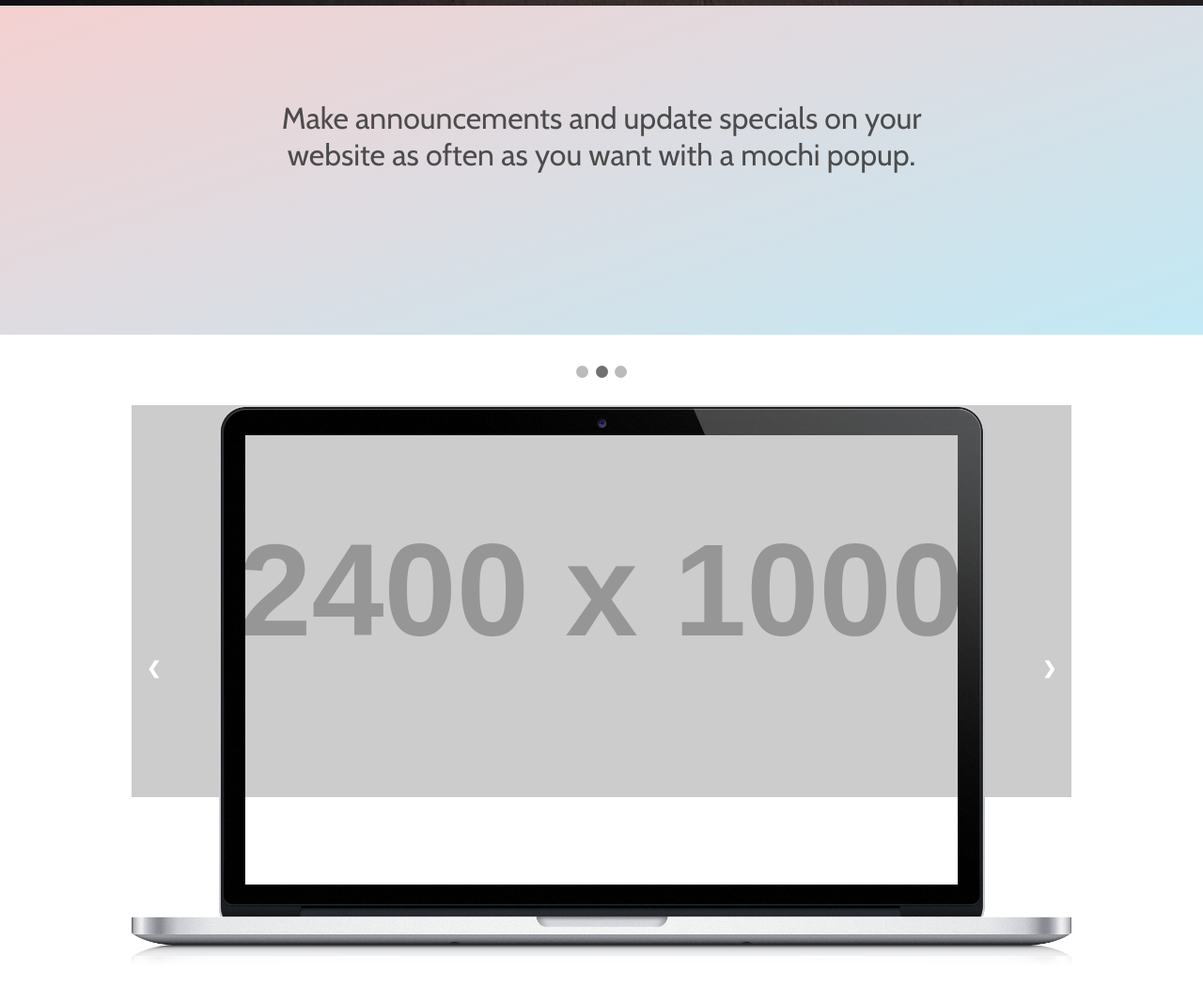
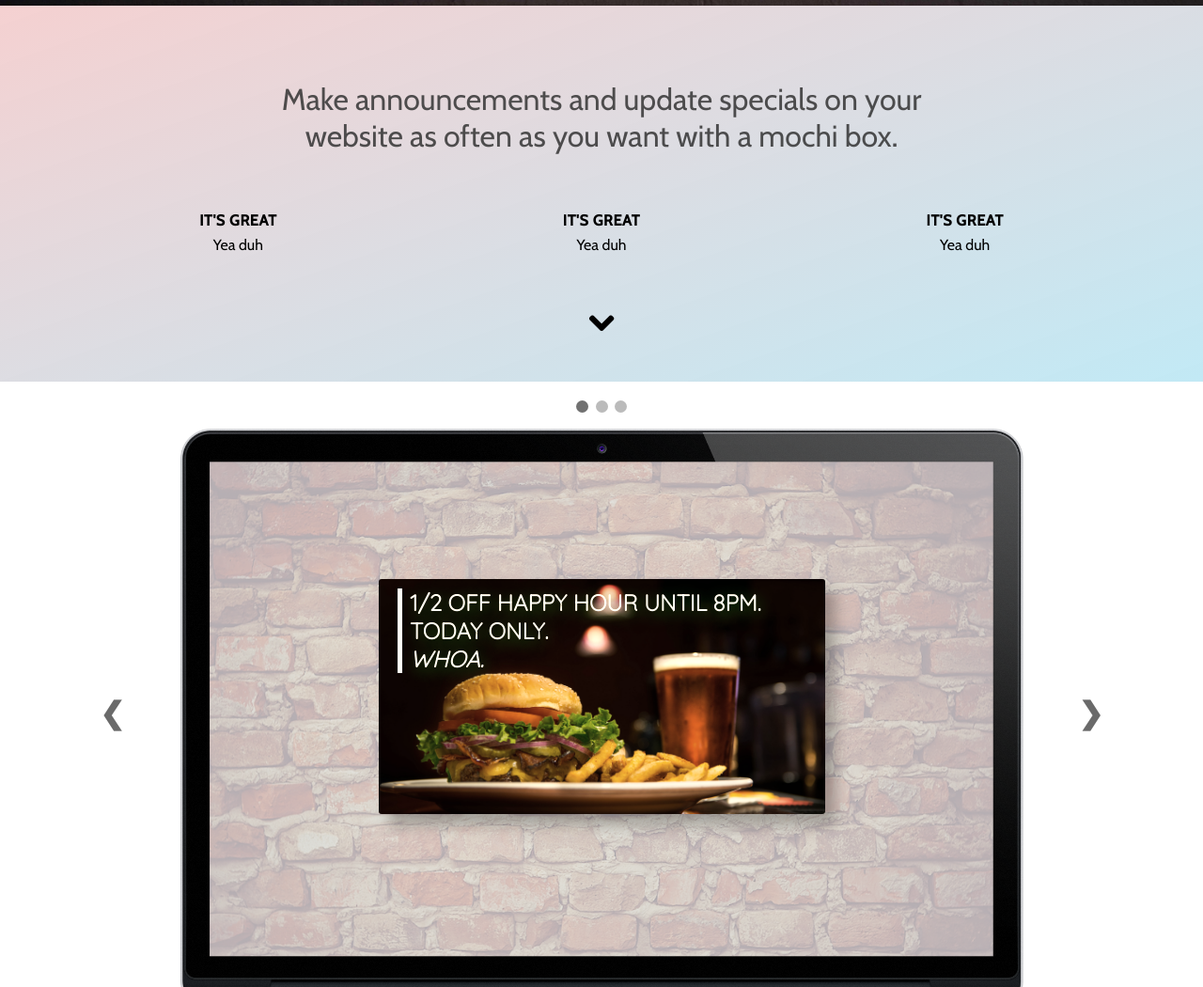
Before and after one commit to andrewheekin/mochi, a website built with webpack: page index.html in a window 1280 px wide. Shown: the part 794-1844 px from the top of the page at 94% size. Built offline with nearby package versions, Linux system fonts and the light colour scheme; placeholder pictures from the web are drawn by us.

Commit message:
focus on popup example section on arrow click

```diff
--- a/css/style.css
+++ b/css/style.css
@@ -331,21 +331,56 @@ i.chevron-down:hover {
 
 #description-section {
   width: 100%;
-  height: 350px;
-  padding: 100px 21%;
+  height: 400px;
   box-sizing: border-box;
   text-align: center;
+  position: relative;
   background: linear-gradient(-19deg, rgba(69, 189, 225, 0.33), rgba(214, 70, 70, 0.25));
+  /*, linear-gradient(180deg, black, white 2%)*/
 }
 
 .description-section-text {
   font-size: 2em;
   color: rgba(51, 51, 51, 0.85);
+  padding: 80px 21% 51px 21%;
+}
+
+i.chevron-description {
+  color: black;
+  font-size: 1.9em;
+  position: absolute;
+  bottom: 33px;
+  text-decoration: none;
+  transform: translate(-50%, -50%);
+}
+
+i.chevron-description:hover {
+  opacity: 0.7;
+}
+
+.why-mochi {
+  display: flex;
+  justify-content: space-around;
+  margin: 10px 60px;
+}
+
+.reason-mochi {
+
+}
+
+.reason-mochi-header {
+  font-weight: bold;
+  letter-spacing: 0.04em;
+  text-transform: uppercase;
+}
+
+.reason-mochi-text {
+  padding-top: 7px;
 }
 
 #popup-example {
   width: 100%;
-  height: 700px;
+  height: 750px;
   display: flex;
   box-sizing: border-box;
   background: white;
@@ -568,55 +603,118 @@ h3#submit-button:focus {
 
 /*SLIDE SHOW*/
 
-.mySlides {
-  display: none
+.my-slides {
+  display: none;
+  box-sizing: border-box;
+  position: absolute;
+  top: 35px;
+  left: 133px;
+  width: 834px;
+  height: 526px;
+  background: rgba(128, 128, 128, 0.2);
+  -webkit-animation-name: fade;
+  -webkit-animation-duration: 0.5s;
+  animation-name: fade;
+  animation-duration: 0.5s;
 }
 
 /* Slideshow container */
 #slideshow-container {
-  max-width: 1000px;
+  width: 1100px;
   position: relative;
-  margin: 75px auto;
+  margin: 50px auto;
 }
 
 .macbook {
-  width: 1000px;
+  width: 100%;
   height: auto;
   z-index: 10;
   position: absolute;
-  left: calc(50% - 500px);
   pointer-events: none;
+}
+
+.mochibox-example {
+  margin: 125px 179px 151px 180px;
+  height: 250px;
+  position: absolute;
+  top: 0;
+  z-index: 11;
+  filter: sepia(40%);
+  -webkit-filter: sepia(33%);
+}
+
+.burger {
+  width: 100%;
+  height: auto;
+  z-index: 10;
+  /*position: absolute;*/
+  pointer-events: none;
+  border-radius: 3px;
+  box-shadow: 11px 12px 16px 0px rgba(0, 0, 0, 0.28);
+}
+
+.brick-mac {
+  width: 100%;
+  height: auto;
+  opacity: .3;
+}
+
+.garlic-mac {
+  width: 100%;
+  height: auto;
+  opacity: .4;
+}
+
+.skybar-mac {
+  width: 100%;
+  height: auto;
+  opacity: .4;
+}
+
+.promo-text {
+  position: absolute;
+  top: 10px;
+  left: 20px;
+  color: white;
+  text-transform: uppercase;
+  font-family: 'Quicksand', sans-serif;
+  font-weight: bold;
+  font-size: 24px;
+  border-left: 5px solid white;
+  padding-left: 8px;
+  text-shadow: 2px 4px 17px green;
 }
 
 /* Next & previous buttons */
 #prev, #next {
   cursor: pointer;
   position: absolute;
-  top: 50%;
+  top: 41%;
   width: auto;
   padding: 16px;
-  margin-top: -22px;
-  color: white;
+  color: #6a6a6a;
   font-weight: bold;
-  font-size: 18px;
+  font-size: 32px;
   transition: 0.6s ease;
   border-radius: 0 3px 3px 0;
+  text-decoration: none;
   user-select: none;
   -webkit-user-select: none;
 }
 
-/* Position the "next button" to the right */
 #next {
   right: 0;
   border-radius: 3px 0 0 3px;
 }
 
-/* On hover, add a black background color with a little bit see-through */
 #prev:hover, #next:hover {
-  background-color: rgba(0,0,0,0.8);
+  background-color: rgba(184, 183, 183, 0.6);
 }
 
-/* The dots/bullets/indicators */
+#prev:active, #next:active {
+  background-color: rgba(184, 183, 183, 0.3);
+}
+
 .dot {
   cursor:pointer;
   height: 13px;
@@ -634,16 +732,9 @@ h3#submit-button:focus {
 
 .dot-group {
   position: absolute;
-  top: 31px;
+  top: 18px;
 }
 
-/* Fading animation */
-.fade {
-  -webkit-animation-name: fade;
-  -webkit-animation-duration: 1.5s;
-  animation-name: fade;
-  animation-duration: 1.5s;
-}
 
 /*END SLIDESHOW*/
 
@@ -665,4 +756,4 @@ h3#submit-button:focus {
 @keyframes showmodal {from {top:-50px; opacity:0} to {top:0; opacity:1}}
 
 @-webkit-keyframes fade {from {opacity: .4} to {opacity: 1}}
-@keyframes fade {from {opacity: .4} to {opacity: 1}}
+@keyframes fade {from {opacity: .4} to {opacity: 1
--- a/index.html
+++ b/index.html
@@ -17,7 +17,7 @@
         <div id="nav-holder" class="nav-holder">
           <div id="logo" class="logo"></div>
           <div id="mochi" class="mochi">mochi</div>
-          <div id="mochi-popup" class="mochi-popup">popups</div>
+          <div id="mochi-popup" class="mochi-popup">box</div>
           <a class="nav-item" style="right:29%" href="#description-section">
             <h3 class="nav-item">About</h3>
           </a>
@@ -31,7 +31,7 @@
       </nav>
       <div class="main-txt">
         <h1 class="tagline">Keep customers up-to-date.</h1>
-        <!-- <h3 class="slogan-description">Make announcements, update specials on your website as often as you want with a mochi popup</h3> -->
+        <!-- <h3 class="slogan-description">Make announcements, update specials on your website as often as you want with a mochi box</h3> -->
         <a class="demo-button" href="#popup-example">
           <button class="demo-button">Try it out</button>
         </a>
@@ -41,23 +41,50 @@
       </a>
     </div>
     <div id="description-section">
-      <div class="description-section-text">Make announcements and update specials on your website as often as you want with a mochi popup.</div>
+      <div class="description-section-text">Make announcements and update specials on your website as often as you want with a mochi box.</div>
+      <div class="why-mochi">
+        <div class="reason-mochi">
+          <div class="reason-mochi-header">It's great</div>
+          <div class="reason-mochi-text">Yea duh</div>
+        </div>
+        <div class="reason-mochi">
+          <div class="reason-mochi-header">It's great</div>
+          <div class="reason-mochi-text">Yea duh</div>
+        </div>
+        <div class="reason-mochi">
+          <div class="reason-mochi-header">It's great</div>
+          <div class="reason-mochi-text">Yea duh</div>
+        </div>
+      </div>
+      <a href="#popup-example">
+        <i class="icon-chevron-down chevron-description"></i>
+      </a>
     </div>
 
     <div id="popup-example">
       <div id="slideshow-container">
         <img class="macbook" src="../img/macbook.png">
-        <div class="mySlides fade">
-          <img src="http://placehold.it/2400x1000" style="width:100%">
+        <div class="my-slides">
+          <img class="brick-mac" src="../img/brick.jpg">
+          <div class="mochibox-example">
+            <div class="promo-text">1/2 off happy hour until 8pm. today only.<br><i>whoa.</i></div>
+            <img class="burger" src="../img/burger.jpg">
+          </div>
+          <!-- <img src="http://placehold.it/2400x1000" style="width:100%"> -->
+          <!-- <img src="../img/1.png" style="width:100%"> -->
         </div>
-        <div class="mySlides fade">
-          <img src="http://placehold.it/2400x1000" style="width:100%">
+        <div class="my-slides">
+          <img class="garlic-mac" src="../img/garlic.jpg">
+          <!-- <img src="http://placehold.it/2400x1000" style="width:100%"> -->
+          <!-- <img src="../img/2.png" style="width:100%"> -->
         </div>
-        <div class="mySlides fade">
-          <img src="http://placehold.it/2400x1000" style="width:100%">
+        <div class="my-slides">
+          <img class="skybar-mac" src="../img/skybar.jpg">
+          <!-- <img src="http://placehold.it/2400x1000" style="width:100%"> -->
+          <!-- <img src="../img/3.png" style="width:100%"> -->
         </div>
-        <a id="prev">&#10094;</a>
-        <a id="next">&#10095;</a>
+        <a id="prev" href="#popup-example">&#10094;</a>
+        <a id="next" href="#popup-example">&#10095;</a>
       </div>
       <div class="dot-group">
         <span id="dot1" class="dot"></span>
@@ -103,8 +130,8 @@
       <div class="footer-holder">
         <div class="footer-logo"></div>
         <div class="mochi-scrolled">mochi</div>
-        <div class="mochi-popup-scrolled">popups</div>
-        <div class="copyright">Mochipopups.com | &copy; 2017 Mochi Popups. All Rights Reserved.</div>
+        <div class="mochi-popup-scrolled">box</div>
+        <div class="copyright">Made with &hearts; by Mochibox | &copy; 2017 Mochibox.io, All Rights Reserved.</div>
       </div>
     </div>
 
--- a/js/popupExample.js
+++ b/js/popupExample.js
@@ -13,9 +13,9 @@ $id('slideshow-container').onmouseout = () => paused = false;
 
 let slideIndex = 1;
 showSlides(slideIndex);
-let si = setInterval(() => {
-  if (!paused) showSlides(slideIndex += 1)
-}, 3000);
+// let si = setInterval(() => {
+//   if (!paused) showSlides(slideIndex += 1)
+// }, 3000);
 
 function plusSlides(n) {
   showSlides(slideIndex += n);
@@ -27,7 +27,7 @@ function currentSlide(n) {
 
 function showSlides(n) {
   // [].slice.call(HTMLcollection) will convert an HTML collection to a JS array
-  let slides = [].slice.call($cl('mySlides'));
+  let slides = [].slice.call($cl('my-slides'));
   let dots = [].slice.call($cl('dot'));
 
   if (n > slides.length) slideIndex = 1;
--- a/js/scripts.js
+++ b/js/scripts.js
@@ -64,7 +64,7 @@ function saveFormInfo() {
     phone: phone,
     howHelp: howHelp
   })
-  .then(resp => console.log(resp));
+  // .then(resp => console.log(resp));
 
   // clear the form
   $id('name').value = '';
--- a/js/smoothScroll.js
+++ b/js/smoothScroll.js
@@ -12,7 +12,7 @@ $(document).ready(() => {
 
       $('html, body').animate({
         scrollTop: $(hash).offset().top - 55.5 // top minus navbar height
-      }, 600, () => {
+      }, 600, "swing",  () => {
            window.location.hash = hash;
       });
     }
```
Also changed, not shown: img/brick.jpg (added), img/burger.jpg (added), img/skybar.jpg (added), 1 other file.
